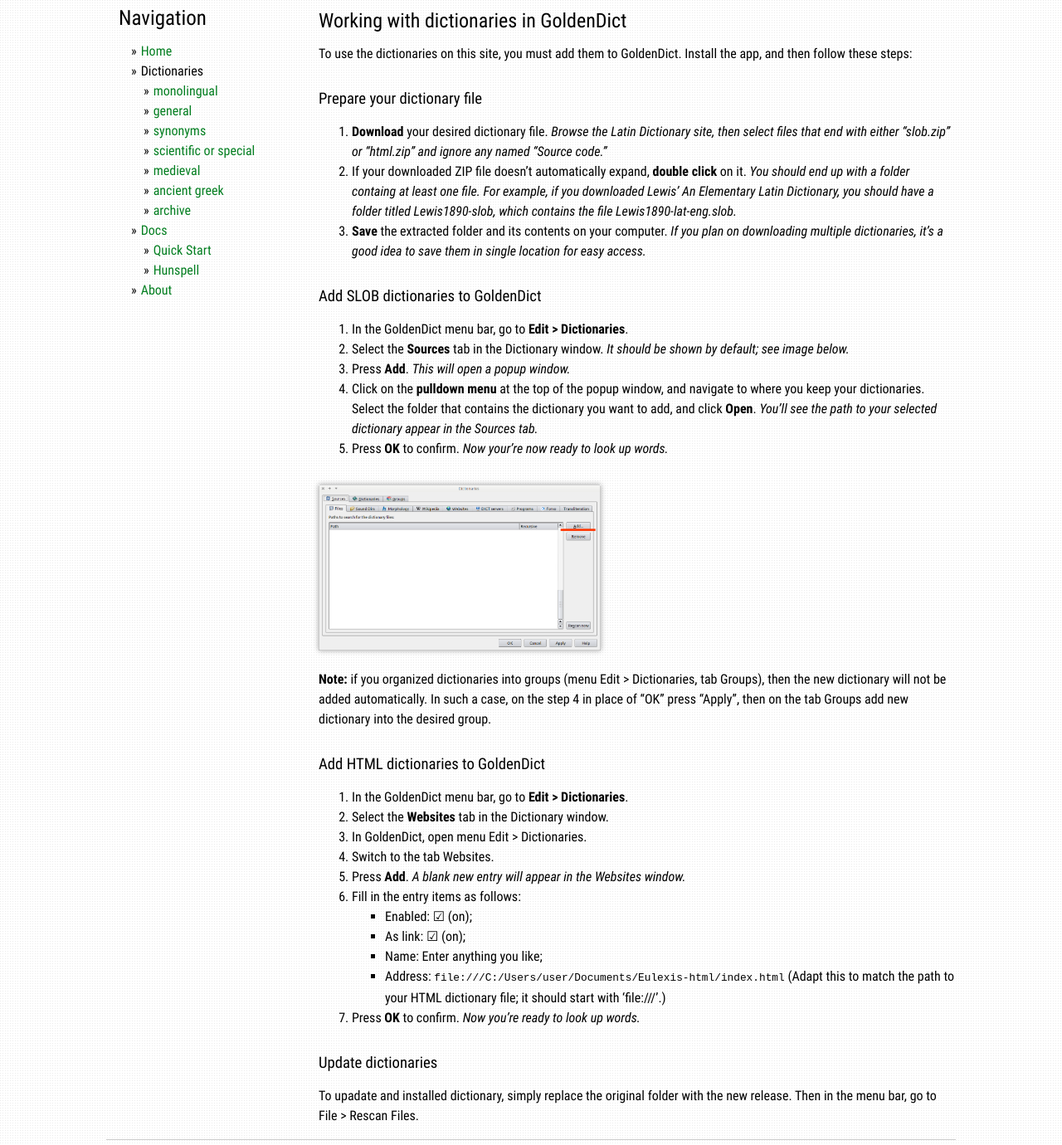
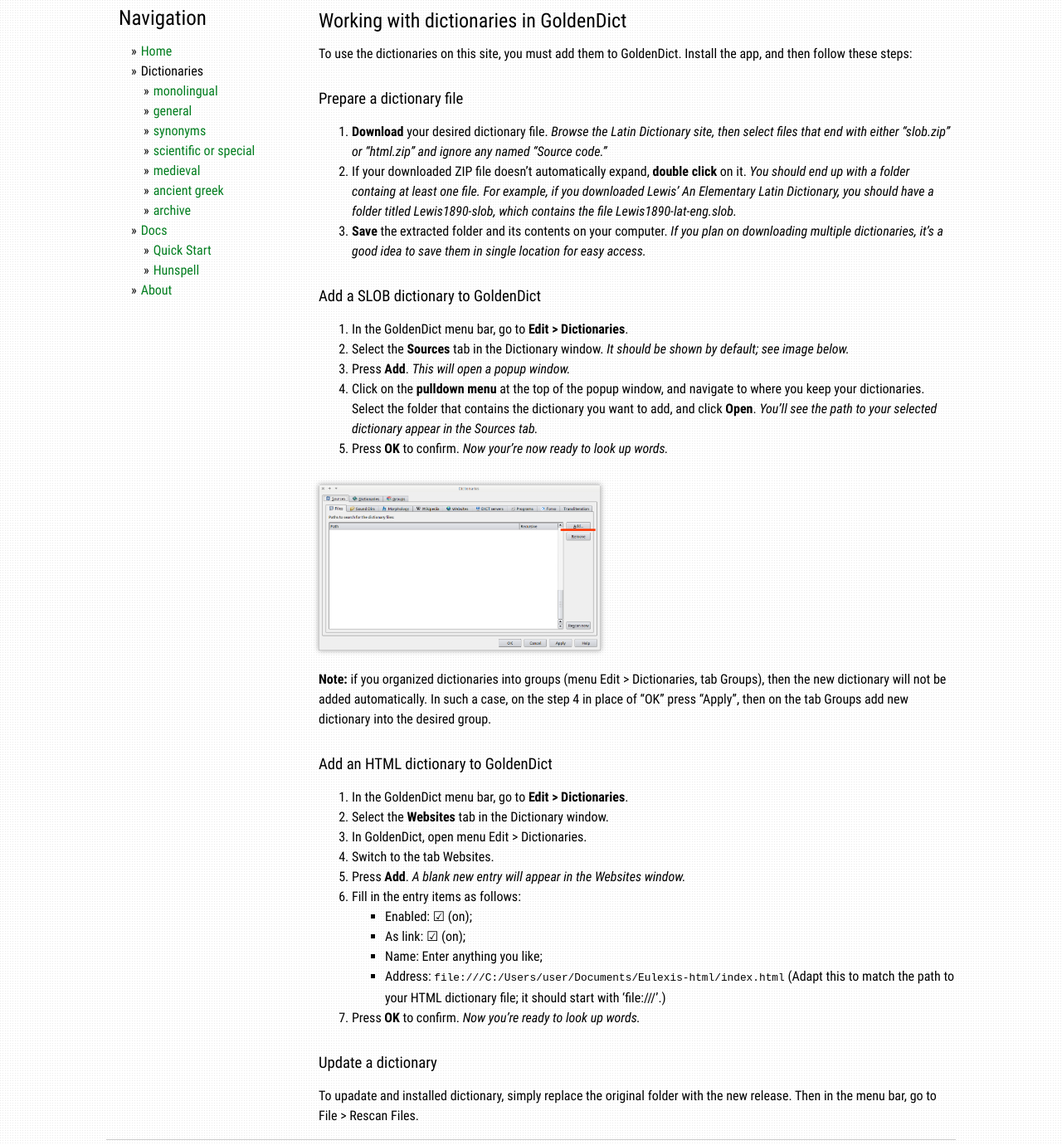
Before and after one commit to latin-dict/latin-dict.github.io, a Jekyll site: the page built from docs/howto.md, in a window 1280 px wide. Shown: the part 447-1827 px from the top of the page at 83% size. Built offline with Jekyll 4.4.1, drawn with Linux system fonts in a browser that asks for light colours.

Commit message:
Update howto.md

```diff
--- a/docs/howto.md
+++ b/docs/howto.md
@@ -22,13 +22,13 @@
 To use the dictionaries on this site, you must add them to GoldenDict.
 Install the app, and then follow these steps:
 
-### Prepare your dictionary file
+### Prepare a dictionary file
 
 1. **Download** your desired dictionary file. *Browse the Latin Dictionary site, then select files that end with either "slob.zip" or "html.zip" and ignore any named "Source code."*
 1. If your downloaded ZIP file doesn't automatically expand, **double click** on it. *You should end up with a folder containg at least one file. For example, if you downloaded Lewis' An Elementary Latin Dictionary, you should have a folder titled Lewis1890-slob, which contains the file Lewis1890-lat-eng.slob.*
 1. **Save** the extracted folder and its contents on your computer. *If you plan on downloading multiple dictionaries, it's a good idea to save them in single location for easy access.*
 
-### Add SLOB dictionaries to GoldenDict
+### Add a SLOB dictionary to GoldenDict
 
 1. In the GoldenDict menu bar, go to **Edit > Dictionaries**.
 1. Select the **Sources** tab in the Dictionary window. *It should be shown by default; see image below.*
@@ -40,7 +40,7 @@
 
 **Note:** if you organized dictionaries into groups (menu Edit > Dictionaries, tab Groups), then the new dictionary will not be added automatically. In such a case, on the step 4 in place of "OK" press "Apply", then on the tab Groups add new dictionary into the desired group.
 
-### Add HTML dictionaries to GoldenDict
+### Add an HTML dictionary to GoldenDict
 
 1. In the GoldenDict menu bar, go to **Edit > Dictionaries**.
 1. Select the **Websites** tab in the Dictionary window.
@@ -55,6 +55,6 @@
     * Address: `file:///C:/Users/user/Documents/Eulexis-html/index.html` (Adapt this to match the path to your HTML dictionary file; it should start with 'file:///'.)
 1. Press **OK** to confirm. *Now you're ready to look up words.*
 
-### Update dictionaries
+### Update a dictionary
 
 To upadate and installed dictionary, simply replace the original folder with the new release. Then in the menu bar, go to File&nbsp;>&nbsp;Rescan Files.
```
